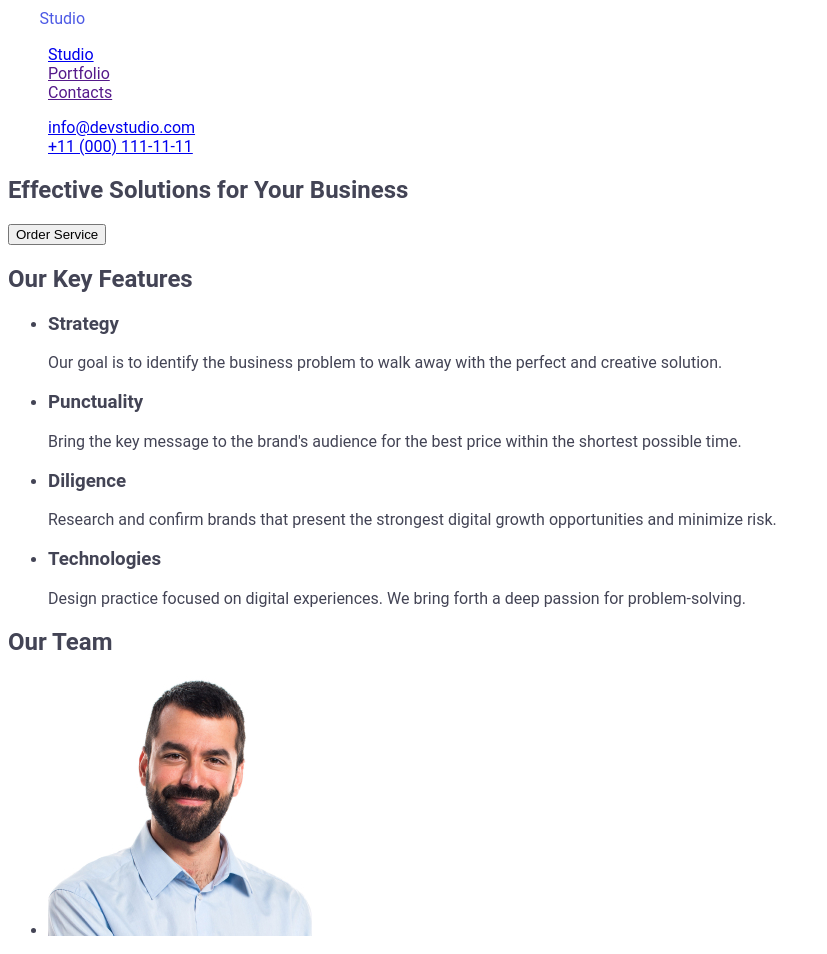
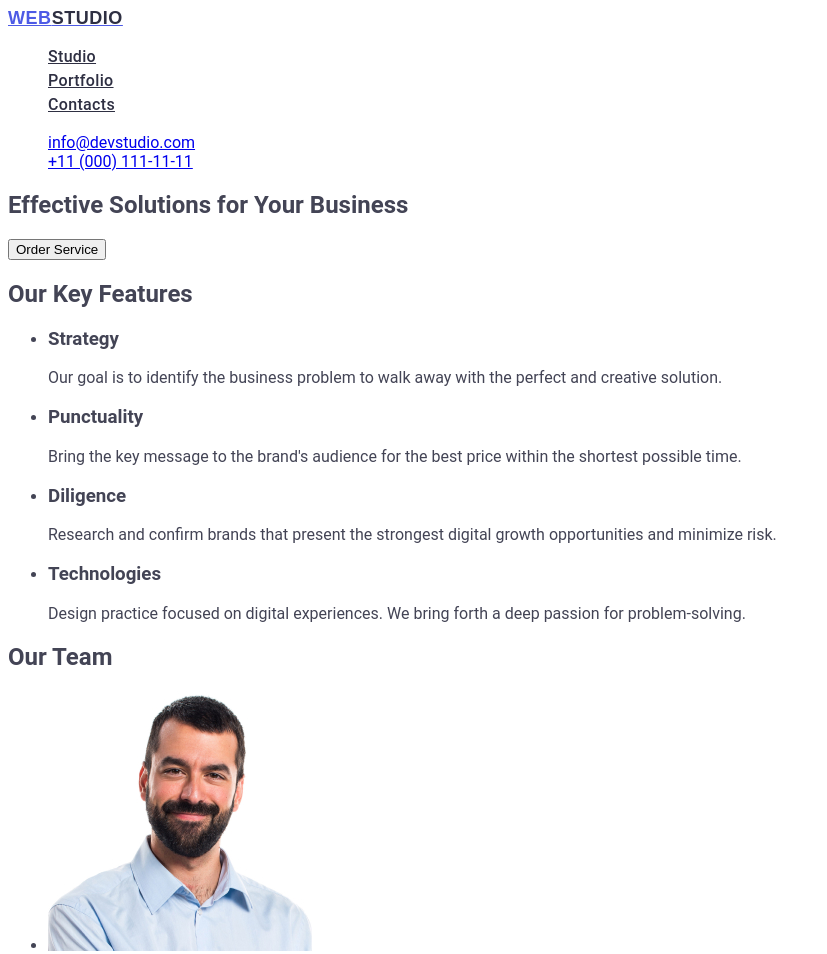
Before and after one commit to HolovchukNatalia/goit-markup-hw-02, a plain HTML site: page index.html in a window 1280 px wide. Shown: the top 954 px of the page, without its empty margins (0-827 px from the left). Drawn offline with Linux system fonts and the light colour scheme.

Commit message:
fix header

```diff
--- a/css/styles.css
+++ b/css/styles.css
@@ -8,10 +8,6 @@ body {
 header {
   color: #fff;
 }
-
-.topbar > a > span {
-  color: #4d5ae5;
-}
 .logo {
   font-family: "Raleway", sans-serif;
   font-weight: 700;
@@ -21,10 +17,22 @@ header {
   text-transform: uppercase;
   color: #4d5ae5;
 }
-.logo-span {
+.text-span {
   color: #2e2f42;
 }
 
 .header-contacts {
   font-style: normal;
 }
+.nav-link-menu {
+  font-weight: 500;
+  line-height: 1.5;
+  letter-spacing: 0.02em;
+  color: #2e2f42;
+}
+.nav-link-menu:hover {
+  color: #404bbf;
+}
+.nav-link-menu:focus {
+  color: #404bbf;
+}
--- a/index.html
+++ b/index.html
@@ -9,11 +9,17 @@
   <body>
     <header>
       <nav class="topbar">
-        <a class="logo" href="./index.html"><a>Web<span class="logo-span">Studio</span></a>
+        <a class="logo" href="./index.html"
+          >Web<span class="text-span">Studio</span></a
+        >
         <ul class="menu">
-          <li><a href="./index.html">Studio</a></li>
-          <li><a href="">Portfolio</a></li>
-          <li><a href="">Contacts</a></li>
+          <li class="menu-li">
+            <a class="nav-link-menu" href="./index.html">Studio</a>
+          </li>
+          <li class="menu-li">
+            <a class="nav-link-menu" href="">Portfolio</a>
+          </li>
+          <li class="menu-li"><a class="nav-link-menu" href="">Contacts</a></li>
         </ul>
       </nav>
       <address class="header-contacts">
```
